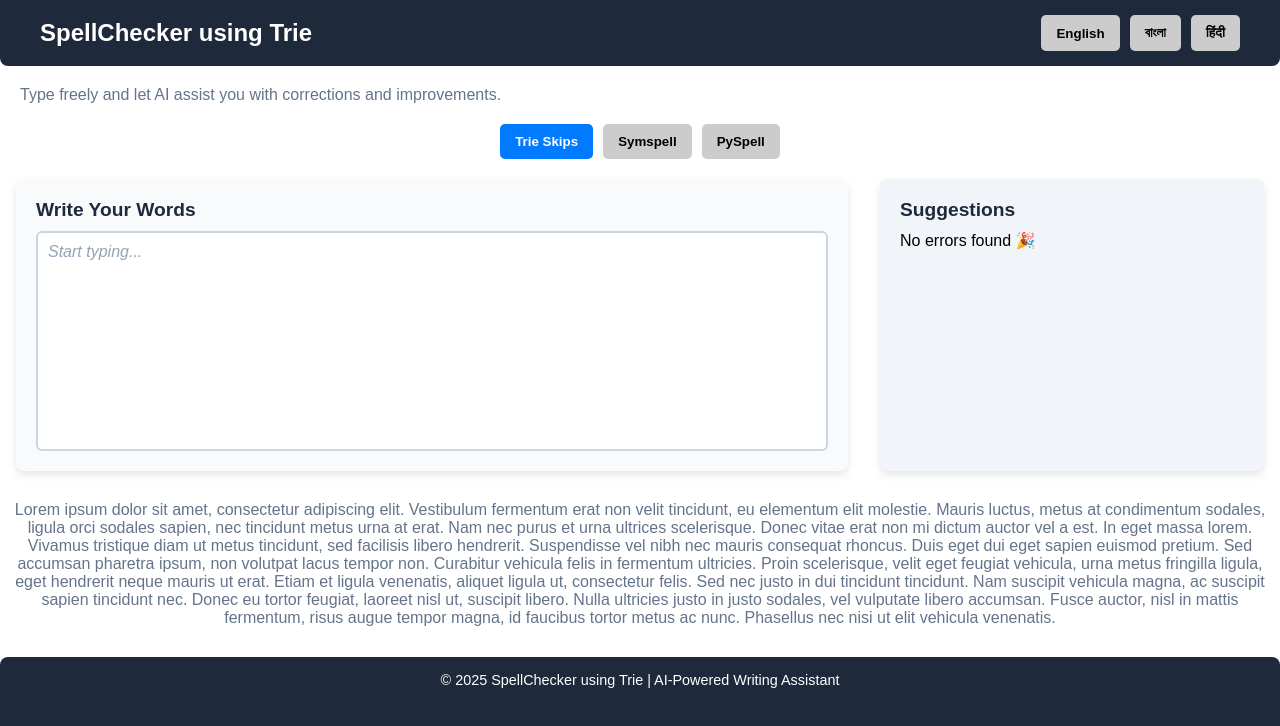
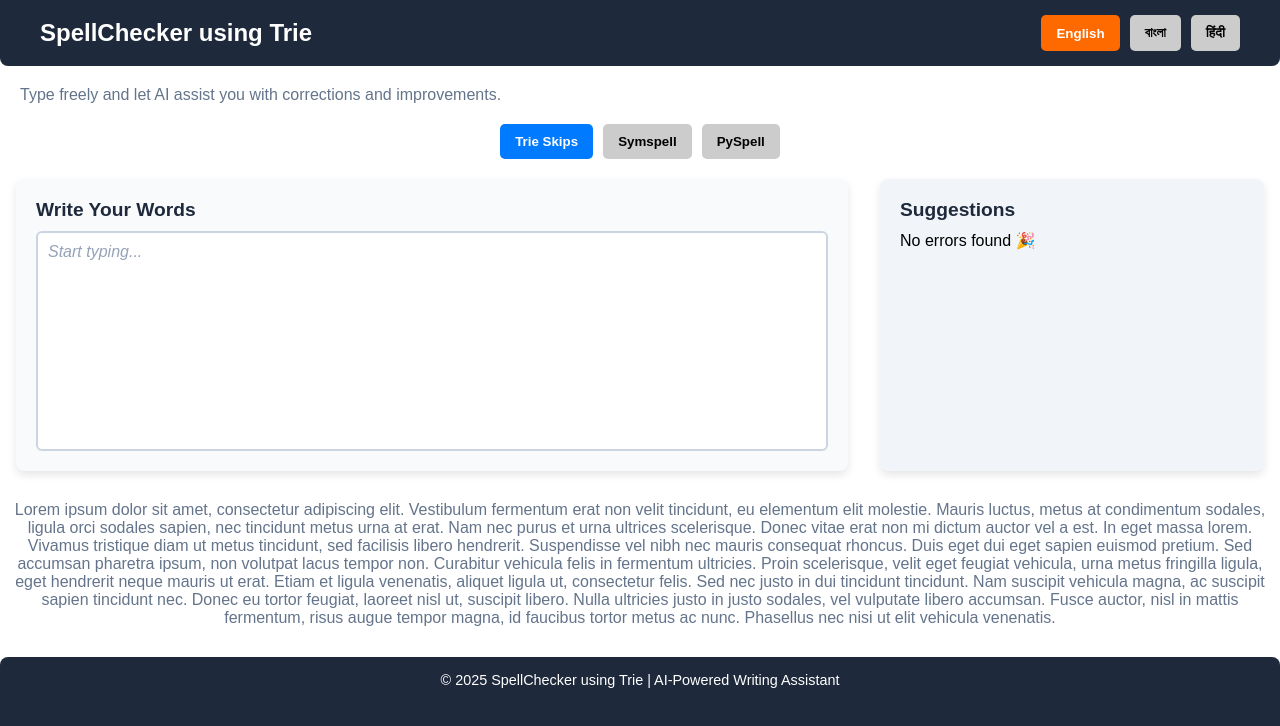
Before and after one commit to KDHarsh24/TextEditorSpell, a React (Vite) app: page / in a window 1280 px wide. Shown: the top 726 px of the page. Built offline with nearby package versions, Linux system fonts and the light colour scheme.

Commit message:
language correction

```diff
--- a/src/App.jsx
+++ b/src/App.jsx
@@ -85,9 +85,9 @@ const App = () => {
       <nav className="navbar">
         <div className="logo">SpellChecker using Trie</div>
         <div className="lang-selection">
-          <button onClick={() => setSelectLang("english")} className={selectLang === "English" ? "active" : ""}>English</button>
-          <button onClick={() => setSelectLang("bengali")} className={selectLang === "Bengali" ? "active" : ""}>বাংলা</button>
-          <button onClick={() => setSelectLang("hindi")} className={selectLang === "Hindi" ? "active" : ""}>हिंदी</button>
+          <button onClick={() => setSelectLang("english")} className={selectLang === "english" ? "active" : ""}>English</button>
+          <button onClick={() => setSelectLang("bengali")} className={selectLang === "bengali" ? "active" : ""}>বাংলা</button>
+          <button onClick={() => setSelectLang("hindi")} className={selectLang === "hindi" ? "active" : ""}>हिंदी</button>
           {/* <button onClick={() => setSelectLang("API 4")} className={selectLang === "API 4" ? "active" : ""}>API 4</button> */}
         </div>
       </nav>
```
